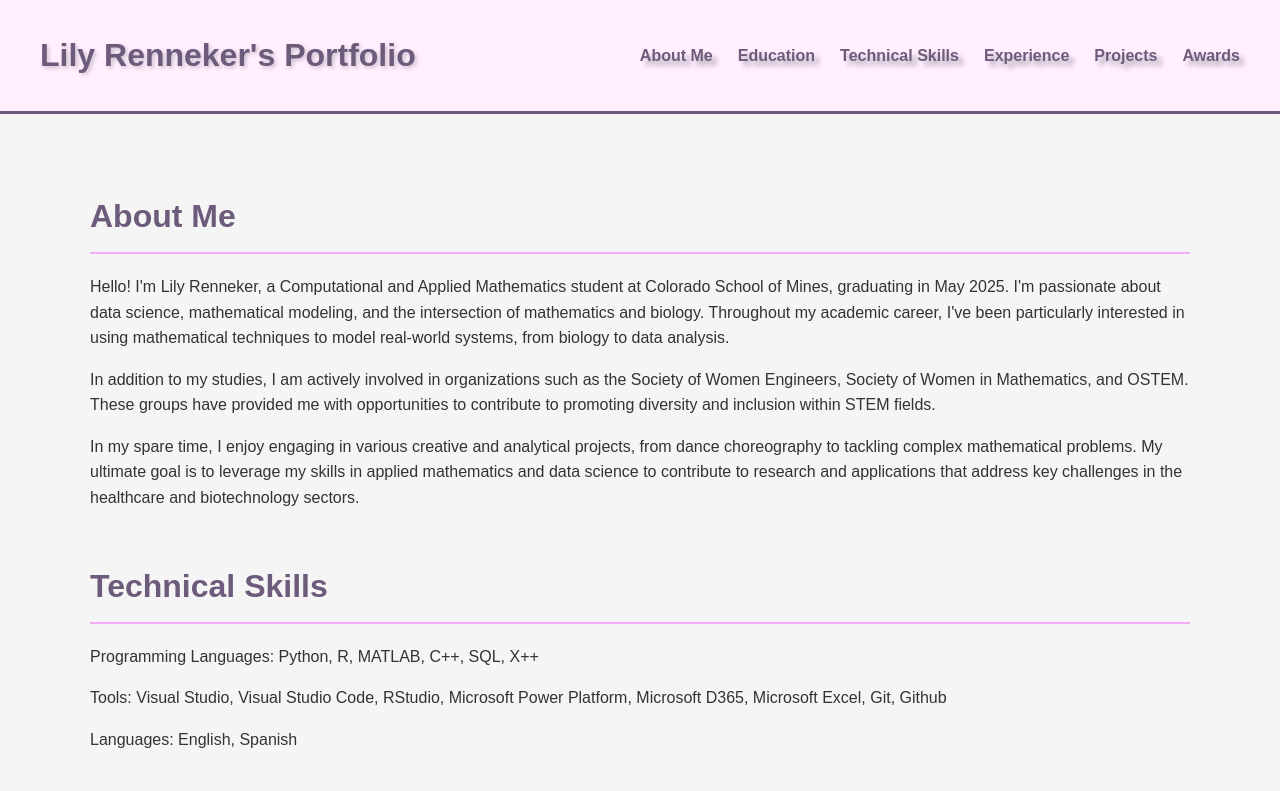
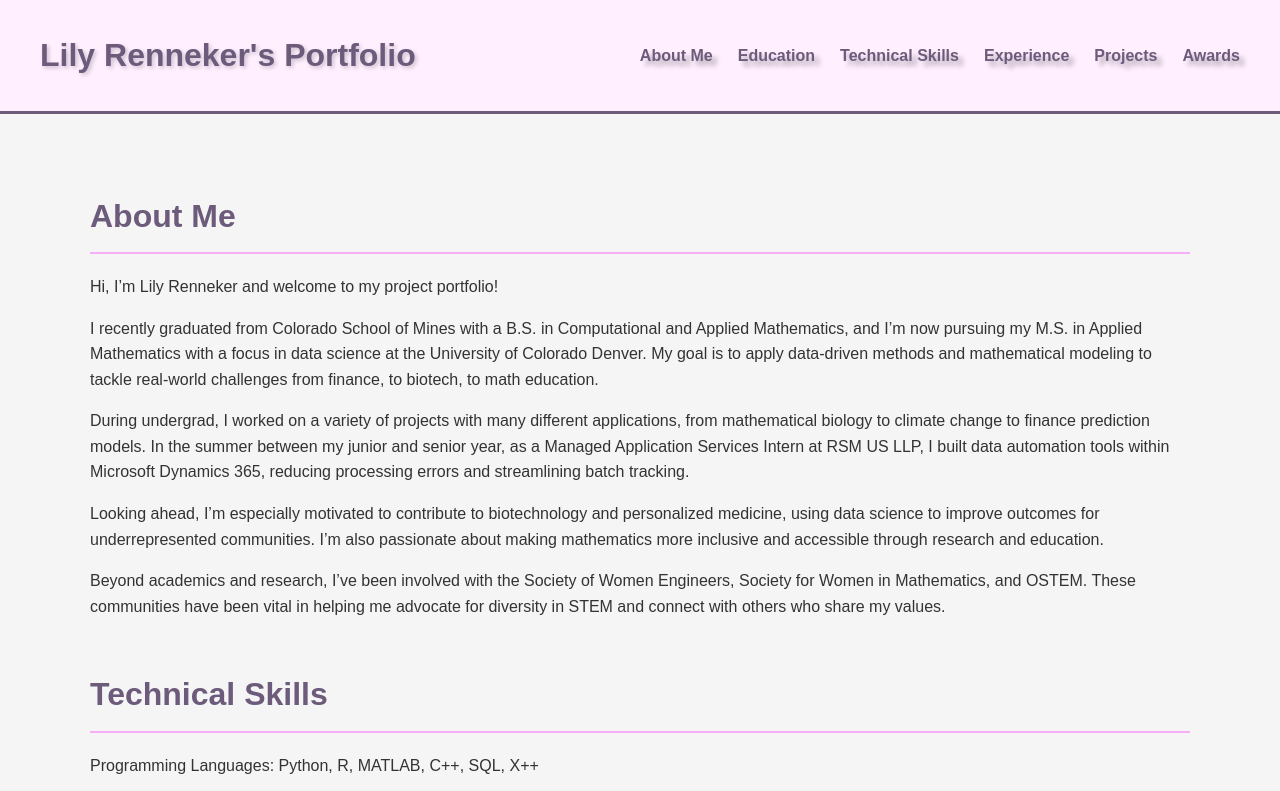
Before and after one commit to lily-renneker/lily-renneker.github.io, a plain HTML site: page index.html in a window 1280 px wide. Shown: the top 791 px of the page. Drawn offline with Linux system fonts and the light colour scheme.

Commit message:
Update index.html

```diff
--- a/index.html
+++ b/index.html
@@ -24,9 +24,11 @@
   <main>
     <section id="about">
       <h2>About Me</h2>
-      <p>Hello! I'm Lily Renneker, a Computational and Applied Mathematics student at Colorado School of Mines, graduating in May 2025. I'm passionate about data science, mathematical modeling, and the intersection of mathematics and biology. Throughout my academic career, I've been particularly interested in using mathematical techniques to model real-world systems, from biology to data analysis.</p>
-      <p>In addition to my studies, I am actively involved in organizations such as the Society of Women Engineers, Society of Women in Mathematics, and OSTEM. These groups have provided me with opportunities to contribute to promoting diversity and inclusion within STEM fields.</p>
-      <p>In my spare time, I enjoy engaging in various creative and analytical projects, from dance choreography to tackling complex mathematical problems. My ultimate goal is to leverage my skills in applied mathematics and data science to contribute to research and applications that address key challenges in the healthcare and biotechnology sectors.</p>
+      <p>Hi, I’m Lily Renneker and welcome to my project portfolio!<p>
+      <p>I recently graduated from Colorado School of Mines with a B.S. in Computational and Applied Mathematics, and I’m now pursuing my M.S. in Applied Mathematics with a focus in data science at the University of Colorado Denver. My goal is to apply data-driven methods and mathematical modeling to tackle real-world challenges from finance, to biotech, to math education.</p>
+      <p>During undergrad, I worked on a variety of projects with many different applications, from mathematical biology to climate change to finance prediction models. In the summer between my junior and senior year, as a Managed Application Services Intern at RSM US LLP, I built data automation tools within Microsoft Dynamics 365, reducing processing errors and streamlining batch tracking.</p>
+      <p>Looking ahead, I’m especially motivated to contribute to biotechnology and personalized medicine, using data science to improve outcomes for underrepresented communities. I’m also passionate about making mathematics more inclusive and accessible through research and education.</p>
+      <p>Beyond academics and research, I’ve been involved with the Society of Women Engineers, Society for Women in Mathematics, and OSTEM. These communities have been vital in helping me advocate for diversity in STEM and connect with others who share my values.</p>
     </section>
 
     <section id="skills">
```
